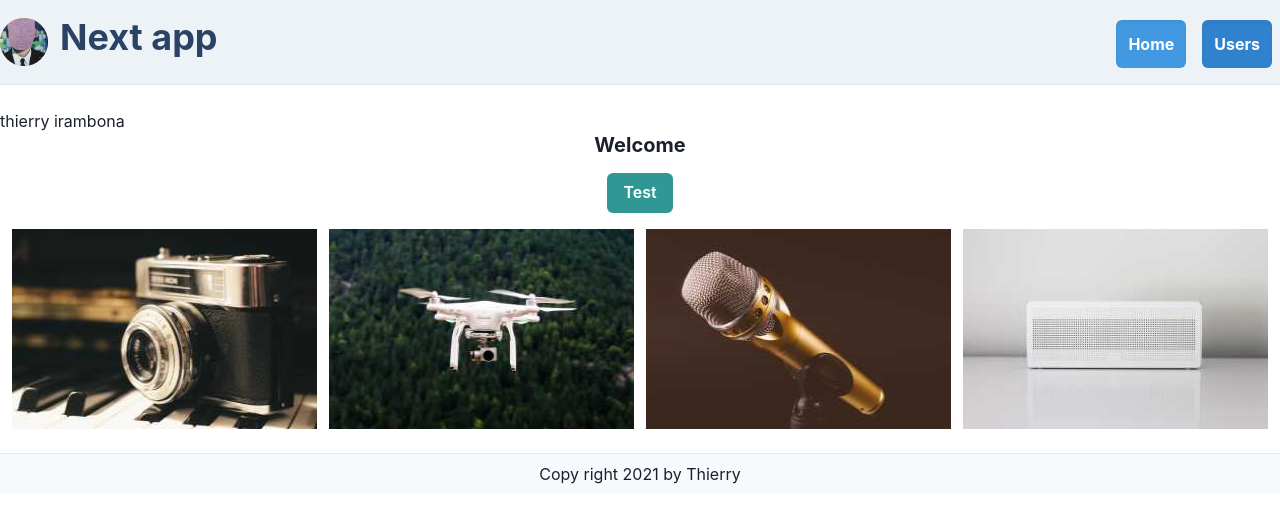
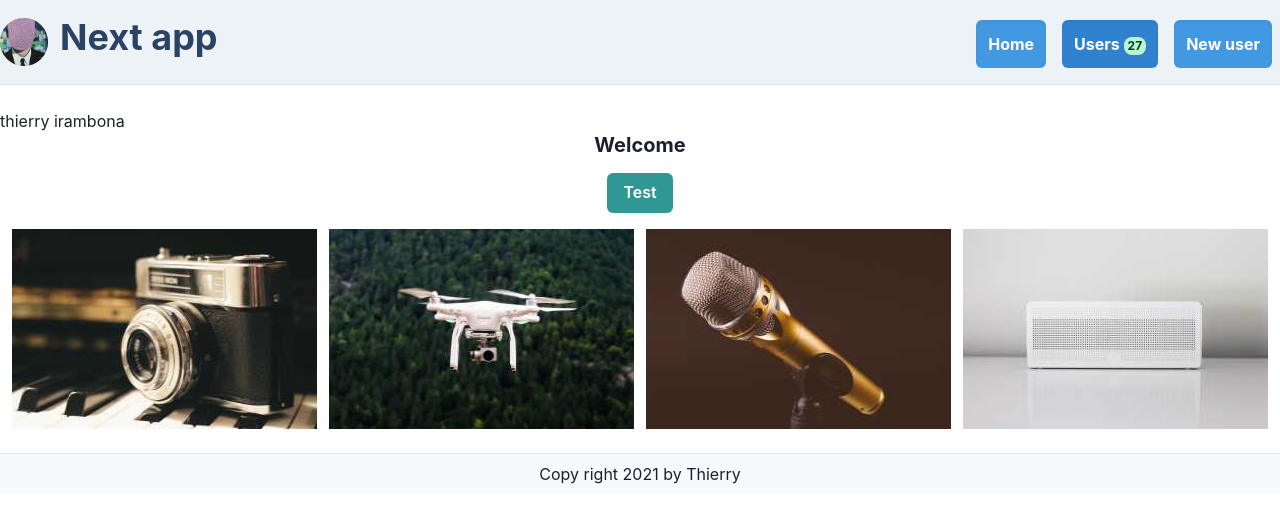
Before and after one commit to Thierry-Chain/React-next-app, a Next.js app: page / in a window 1280 px wide. Shown: the top 522 px of the page. Built offline with nearby package versions, Linux system fonts and the light colour scheme; data requests are answered from the project's data file.

Commit message:
added add new file feature

```diff
--- a/components/Navbar.jsx
+++ b/components/Navbar.jsx
@@ -1,6 +1,24 @@
-import { Flex, Heading, Avatar, Text, Spacer } from '@chakra-ui/react'
+import {
+  Flex,
+  Heading,
+  Avatar,
+  Text,
+  Spacer,
+  Spinner,
+  Badge,
+} from '@chakra-ui/react'
+import { useQuery } from 'react-query'
 import Link from 'next/link'
+import axios from 'axios'
 export default function Navbar() {
+  const fetcher = async () => {
+    const res = await axios('http://localhost:3004/posts/')
+    const data = await res.data
+    //console.log('inside', data)
+    return data.length
+  }
+  const { data } = useQuery('getBooks', fetcher)
+  //console.log(data)
   return (
     <Flex py="4" bg="gray.100" align="baseline">
       <Avatar my="auto" mr="3" name="logo" src="/logo.jpg" />
@@ -36,7 +54,32 @@ export default function Navbar() {
           fontWeight="bold"
           color="white"
         >
-          <a>Users</a>
+          <a>
+            {' '}
+            Users{' '}
+            {data ? (
+              <Badge colorScheme="whatsapp" rounded="lg">
+                {data}
+              </Badge>
+            ) : (
+              <Spinner as="span" size="xs" />
+            )}
+          </a>
+        </Text>
+      </Link>
+      <Link passHref={true} href="/users/add">
+        <Text
+          className="nav-item"
+          shadow="inner"
+          rounded="md"
+          _hover={{ bg: 'blue.200' }}
+          mx="2"
+          bg="blue.400"
+          p="3"
+          fontWeight="bold"
+          color="white"
+        >
+          <a>New user</a>
         </Text>
       </Link>
     </Flex>
--- a/db.json
+++ b/db.json
@@ -109,6 +109,31 @@
       "title": "current",
       "author": "thierry",
       "id": 22
+    },
+    {
+      "title": "polo g",
+      "author": "epidermic",
+      "id": 23
+    },
+    {
+      "title": "Tyga ",
+      "author": "Taste so good",
+      "id": 23
+    },
+    {
+      "title": "polo g",
+      "author": "epidermic",
+      "id": 24
+    },
+    {
+      "title": "new times",
+      "author": "jungle book",
+      "id": 25
+    },
+    {
+      "title": "decades",
+      "author": "harry porter",
+      "id": 26
     }
   ],
   "comments": [],
--- a/pages/_app.js
+++ b/pages/_app.js
@@ -1,14 +1,27 @@
 import '../styles/globals.css'
 import { ChakraProvider } from '@chakra-ui/react'
 import Layout from '../components/Layout'
+import { QueryClientProvider, QueryClient } from 'react-query'
+import { ReactQueryDevtools } from 'react-query/devtools'
+
+export const queryClient = new QueryClient(/*{
+  defaultOptions: {
+    queries: { refetchOnWindowFocus: true },
+  },
+}*/)
+
 function MyApp({ Component, pageProps }) {
   return (
-    <ChakraProvider>
-      <Layout>
-        <Component {...pageProps} />
-      </Layout>
-    </ChakraProvider>
+    <QueryClientProvider client={queryClient}>
+      <ChakraProvider>
+        <Layout>
+          <Component {...pageProps} />
+          <ReactQueryDevtools initialIsOpen={false} />
+        </Layout>
+
+      </ChakraProvider></QueryClientProvider>
   )
+
 }
 
 export default MyApp
--- a/pages/index.js
+++ b/pages/index.js
@@ -12,13 +12,15 @@ import Image from 'next/image'
 import dynamic from 'next/dynamic'
 import { Button, Box, SimpleGrid, Heading, Flex } from '@chakra-ui/react'
 import axios from 'axios'
+import { queryClient } from './_app'
 export default function Home() {
   const TestComp = dynamic(() => import('../components/Test'))
   const show = true
   console.log(TestComp)
   const handleclick = async () => {
-    const data = { title: 'current', author: 'thierry' }
+    const data = { title: 'polo g', author: 'epidermic' }
     const res = await axios.post('http://localhost:3004/posts', data)
+    queryClient.invalidateQueries('getBooks')
     console.log(res)
   }
   return (
```
Also changed, not shown: pages/users/add.js (added, +32 -0 lines).
